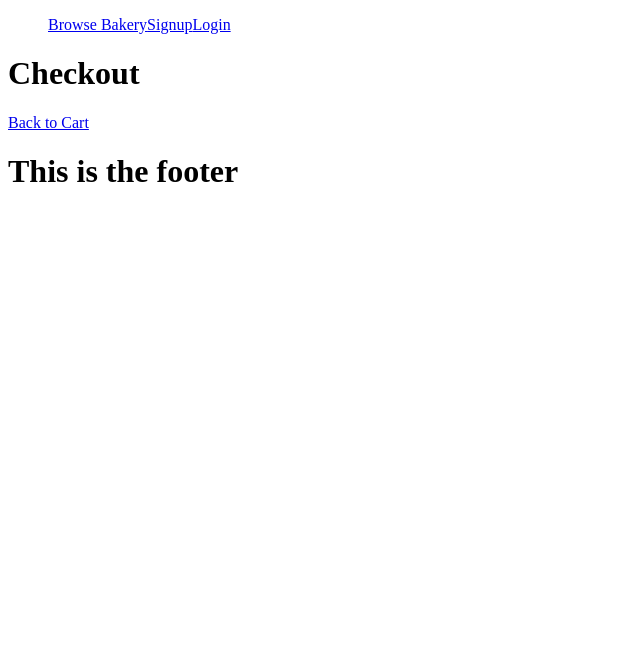
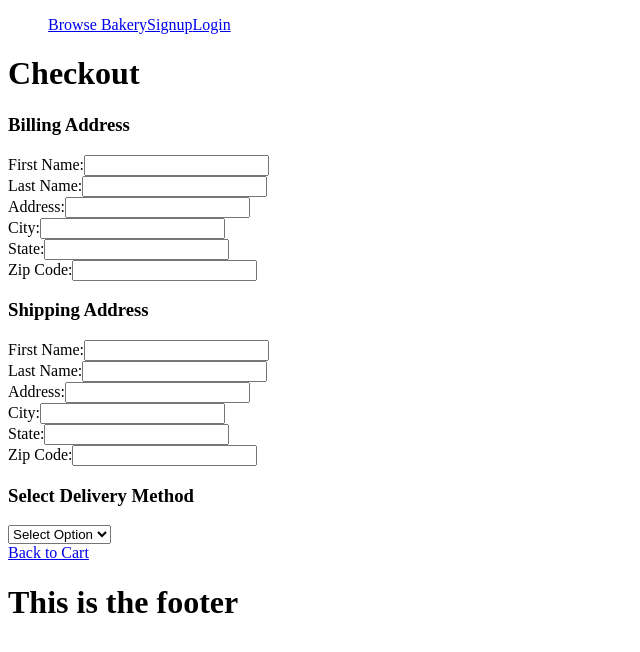
Before and after one commit to ambertav/bakery_ecom_frontend, a Next.js app: page /cart/checkout in a window 1280 px wide. Shown: the top 652 px of the page, without its empty margins (0-640 px from the left). Built offline with nearby package versions, Linux system fonts and the light colour scheme; no server answers.

Commit message:
renders billing/shipping and delivery form with controlled inputs

```diff
--- a/src/pages/cart/checkout.tsx
+++ b/src/pages/cart/checkout.tsx
@@ -1,10 +1,123 @@
 import Link from 'next/link';
+import { useState } from 'react';
 
 import CartQuery from '../../components/CartQuery';
 import CheckoutButton from '@/components/CheckoutButton';
 import LoadingSpinner from '@/components/LoadingSpinner';
 
+interface AddressType {
+    firstName: string;
+    lastName: string;
+    address: string;
+    city: string;
+    state: string;
+    zip: string;
+}
+
+const initAddress : AddressType = {
+    firstName: '',
+    lastName: '',
+    address: '',
+    city: '',
+    state: '',
+    zip: '',
+}
+
 export default function Checkout () {
+    const [ billing, setBilling ] = useState <AddressType> (initAddress);
+    const [ shipping, setShipping ] = useState <AddressType> (initAddress);
+    const [ method, setMethod ] = useState <string> ('');
+
+    function renderAddressForm (formState : AddressType, formName : string) {
+        return (
+            <>
+                <div>
+                    <label htmlFor='firstName'>First Name:</label>
+                    <input
+                        type='text'
+                        id='name'
+                        name='firstName'
+                        value={formState.firstName}
+                        onChange={(evt) => handleInputChange(evt, formName)}
+                    />
+                    </div>
+                <div>
+                    <label htmlFor='lastName'>Last Name:</label>
+                    <input
+                        type='text'
+                        id='name'
+                        name='lastName'
+                        value={formState.lastName}
+                        onChange={(evt) => handleInputChange(evt, formName)}
+                    />
+                </div>
+                <div>
+                    <label htmlFor='address'>Address:</label>
+                    <input
+                        type='text'
+                        id='address'
+                        name='address'
+                        value={formState.address}
+                        onChange={(evt) => handleInputChange(evt, formName)}
+                    />
+                </div>
+                <div>
+                    <label htmlFor='city'>City:</label>
+                    <input
+                        type='text'
+                        id='city'
+                        name='city'
+                        value={formState.city}
+                        onChange={(evt) => handleInputChange(evt, formName)}
+                    />
+                </div>
+                <div>
+                    <label htmlFor='state'>State:</label>
+                    <input
+                        type='text'
+                        id='state'
+                        name='state'
+                        value={formState.state}
+                        onChange={(evt) => handleInputChange(evt, formName)}
+                    />
+                </div>
+                <div>
+                    <label htmlFor='zip'>Zip Code:</label>
+                    <input
+                        type='text'
+                        id='zip'
+                        name='zip'
+                        pattern='[0-9]{5}'
+                        title='Enter a valid 5 digit zip code'
+                        value={formState.zip}
+                        onChange={(evt) => handleInputChange(evt, formName)}
+                    />
+                </div>
+            </>
+        )
+    }
+
+    function handleInputChange (evt : React.ChangeEvent<HTMLInputElement>, formName: string) {
+        const { name, value } = evt.target;
+        if (formName === 'Billing') {
+            setBilling((prevBilling) => ({
+                ...prevBilling,
+                [name]: value,
+            }));
+        }
+        if (formName === 'Shipping') {
+            setShipping((prevShipping) => ({
+                ...prevShipping,
+                [name]: value,
+            }));
+        }
+    }
+
+    function handleSelectChange (evt : React.ChangeEvent<HTMLSelectElement>) {
+        setMethod(evt.target.value);
+    }
+
+
     return (
         <CartQuery>
             {(cart, isLoading) => (
@@ -12,7 +125,25 @@ export default function Checkout () {
                     <h1>Checkout</h1>
                     { isLoading ? ( <LoadingSpinner /> ) : (
                         <div>
-
+                            <form>
+                                <div>
+                                    <h3>Billing Address</h3>
+                                    {renderAddressForm(billing, 'Billing')}
+                                </div>
+                                <div>
+                                    <h3>Shipping Address</h3>
+                                    {renderAddressForm(shipping, 'Shipping')}
+                                </div>
+                                <div>
+                                    <h3>Select Delivery Method</h3>
+                                    <select name="method" id="method" value={method} onChange={(evt) => handleSelectChange(evt)}>
+                                        <option value="">Select Option</option>
+                                        <option value="STANDARD">Standard</option>
+                                        <option value="EXPRESS">Express</option>
+                                        <option value="NEXT_DAY">Next Day</option>
+                                    </select>
+                                </div>
+                            </form>
                             <Link href='/cart'>Back to Cart</Link>
                             <div>
                                 {cart !== null && cart.length > 0 ? (
```
